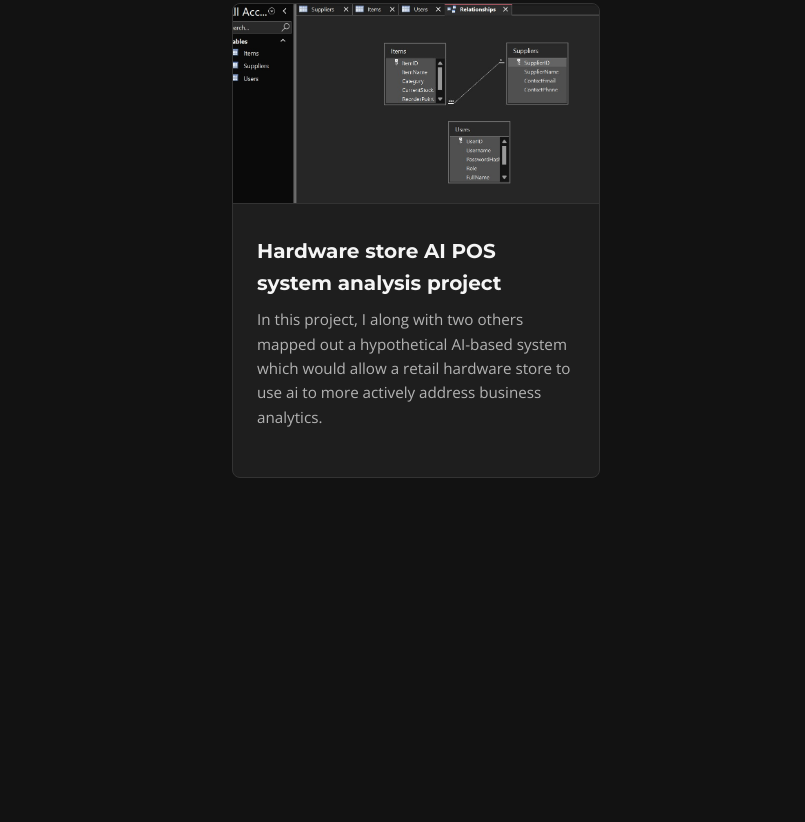
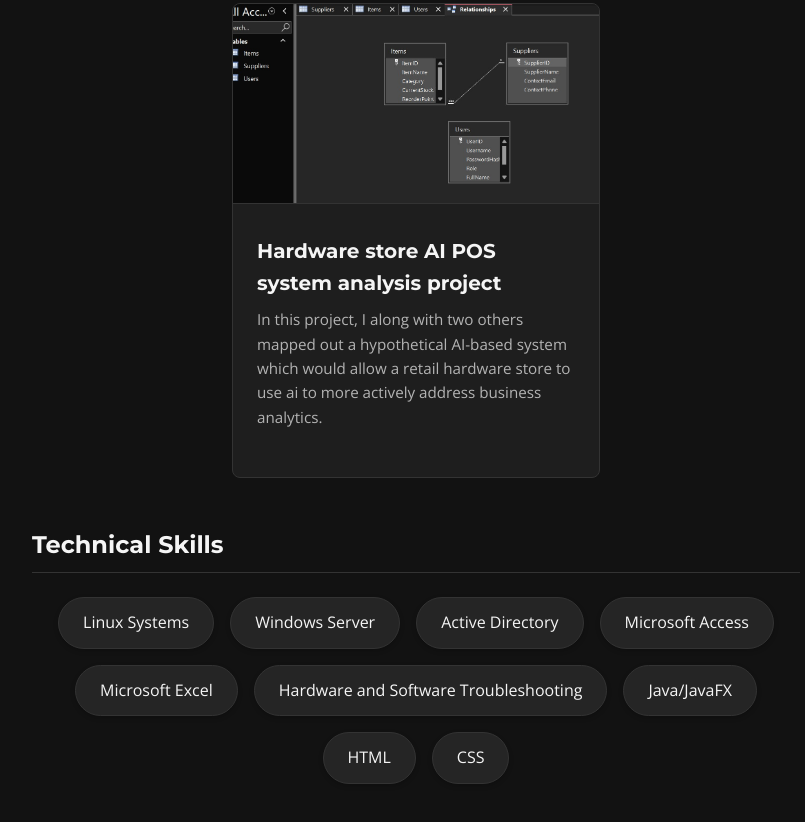
Before and after one commit to NIck-B-Farmingdale/NIck-B-Farmingdale.github.io, a plain HTML site: page index.html in a window 1280 px wide. Shown: the part 1184-2006 px from the top of the page, without its empty margins (224-1029 px from the left). Before the commit the page ends 1742 px from the top, so only its background shows below. Drawn offline with nearby package versions, Linux system fonts and the light colour scheme.

Commit message:
redeploy

```diff
--- a/index.html
+++ b/index.html
@@ -142,10 +142,25 @@
                  </div>
 
             </div>
+            </section>
 
+            <!--This is the beginning of my Skills section, which will use a centered, wrapping layout-->
+            <section id="skills">
+                <h2>Technical Skills</h2>
+                <!--This container will hold all of my "skill pills" the design I'm going for is highly inspired by Shiwlee's, listed in your project doc. I plan on adding some satisfying, cursor-responsive animations -->
+                <div class="skills-container">
+                    <span class="skill-pill">Linux Systems</span>
+                    <span class="skill-pill">Windows Server</span>
+                    <span class="skill-pill">Active Directory</span>
+                    <span class="skill-pill">Microsoft Access</span>
+                    <span class="skill-pill">Microsoft Excel</span>
+                    <span class="skill-pill">Hardware and Software Troubleshooting</span>
+                    <span class="skill-pill">Java/JavaFX</span>
+                    <span class="skill-pill">HTML</span>
+                    <span class="skill-pill">CSS</span>
+                </div>
 
-
-         </section>
+            </section>
 
     </main>
 
--- a/style.css
+++ b/style.css
@@ -166,7 +166,7 @@ summary {
     align-items: center;
 }
 
-/* ::after is a pseudo-element. It lets me inject visual content via CSS instead of HTML. */
+/* ::after is a "pseudo-element". It lets me inject visual content using CSS instead of HTML. */
 /* this injects a plus sign (+) to the far right of the summary bar. */
 summary::after {
     content: '+';
@@ -174,7 +174,7 @@ summary::after {
     color: var(--accent-color);
 }
 
-/* When the <details> tag is clicked open, change the plus sign to a minus sign (−) */
+/* When the <details> tag is clicked open, changes the plus sign to a minus sign (−) */
 details[open] summary::after {
     content: '−';
 }
@@ -221,7 +221,7 @@ summary::-webkit-details-marker {
     box-shadow: 0 4px 10px rgba(0,0,0,0.3);
 }
 
-/* --- Projects Section --- */
+/* --- Projects section --- */
 .projects-grid {
     /* switched from grid to flex layout to making centering odd cards easy*/
     display: flex;
@@ -278,7 +278,7 @@ summary::-webkit-details-marker {
     font-size: 0.95rem;
 }
 
-/* --- Project Button Styling --- */
+/* --- Project button styling --- */
 .project_btn {
     display: inline-block;
     padding: 0.5rem 1rem;
@@ -296,6 +296,51 @@ summary::-webkit-details-marker {
     background-color: var(--accent-color);
     color: var(--bg-color);
 }
+
+/*---Skills section styling---*/
+.skills-container {
+    /*uses flex to achieve similar spacing and balance style to the project cards*/
+    display: flex;
+    /*Allows pills to wrap to the next line */
+    flex-wrap: wrap;
+    /*Centers all pills on the line in a satisfyiong way*/
+    justify-content: center;
+    /*Adds a bit of extra space between the pills*/
+    gap: 1rem;
+    margin-top: 1.5rem;
+}
+
+.skill-pill {
+    /*Sets the background to a slightly lighter dark grey so that the buttons pop off the page a little more*/
+    background-color: #252525;
+    color: var(--text-main);
+    /*Uses my body font for clean, consistent readability*/
+    font-family: 'Open Sans', sans-serif;
+    font-weight: 0.95rem;
+
+    /*Padding creates space around the text*/
+    padding: 0.75rem 1.5rem;
+    /* A large border-radius will create that rounded "pill" shape*/
+    border-radius: 50px;
+    /*This slightly darker border will help define the edges*/
+    border: 1px solid var(--border-color);
+    /*Adds a soft shadow for some more depth*/
+    box-shadow: 0 2px 5px rgba(0,0,0,0.2);
+
+    /*Smooth transition for the hover effect found below*/
+    transition: all 0.3s ease;
+    /*Makes the pill behave like a block so padding and margins work while also having them sit inline*/
+    display: inline-block;
+}
+/*---Hover effect---*/
+.skill-pill:hover {
+    /*On hover, changes the border and text color to my accent blue */
+    border-color: var(--accent-color);
+    color: var(--accent-color);
+    /*Increases the shadow even more to make it look like it's lifting off of the page*/
+    box-shadow: 0 4px 8px rgba(0,0,0,0.3);
+}
+
 
 /* --- Desktop Breakpoint (Media Query) --- */
 /* This helps responsiveness */
```
